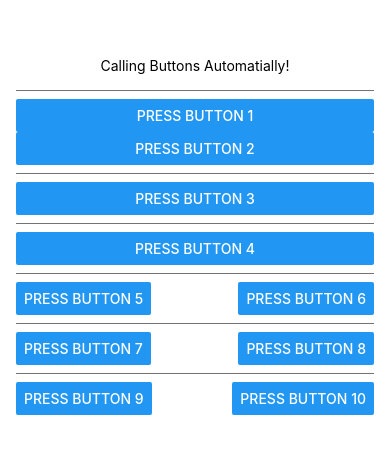
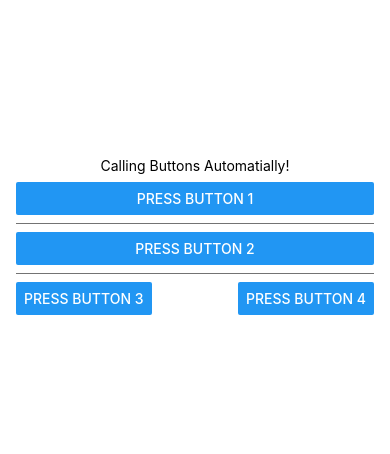
Before and after one commit to filmverse/AutoCalling, a React Native app in the folder AutoCalling/: screen / in a window 390 px wide. Shown: the part 190-644 px from the top of the page. Built offline with nearby package versions, Linux system fonts and the light colour scheme.

Commit message:
setting up project

```diff
--- a/AutoCalling/App.js
+++ b/AutoCalling/App.js
@@ -2,32 +2,18 @@ import {SafeAreaView, StyleSheet, Text, View, Button, Alert } from 'react-native
 
 const Separator = () => <View style={styles.separator} />
 
-export default function App() {
+const App = () => {
   return (
     <SafeAreaView style={styles.container}>
       <View>
         <Text style={styles.title}>Calling Buttons Automatially!</Text>
+        <Button title='Press Button 1' onPress={() => Alert.alert('You press the button 1')} />
         <Separator />
-        <Button title='Press Button 1' onPress={() => Alert.alert('You press the button 1')} />
         <Button title='Press Button 2' onPress={() => Alert.alert('You press the button 2')} />
         <Separator />
-        <Button title='Press Button 3' onPress={() => Alert.alert('You press the button 3')} />
-        <Separator />
-        <Button title='Press Button 4' onPress={() => Alert.alert('You press the button 4')} />
-        <Separator />
         <View style={styles.fixToText}>
-          <Button title='Press Button 5' onPress={() => Alert.alert('You press the button 5')} />
-          <Button title='Press Button 6' onPress={() => Alert.alert('You press the button 6')} />
-        </View>
-        <Separator />
-        <View style={styles.fixToText}>
-          <Button title='Press Button 7' onPress={() => Alert.alert('You press the button 7')} />
-          <Button title='Press Button 8' onPress={() => Alert.alert('You press the button 8')} />
-        </View>
-        <Separator />
-        <View style={styles.fixToText}>
-          <Button title='Press Button 9' onPress={() => Alert.alert('You press the button 9')} />
-          <Button title='Press Button 10' onPress={() => Alert.alert('You press the button 10')} />
+          <Button title='Press Button 3' onPress={() => Alert.alert('You press the button 3')} />
+          <Button title='Press Button 4' onPress={() => Alert.alert('You press the button 4')} />
         </View>
       </View>
     </SafeAreaView>
@@ -54,3 +40,5 @@ const styles = StyleSheet.create({
     borderBottomWidth: StyleSheet.hairlineWidth,
   },
 });
+
+export default App;
```
